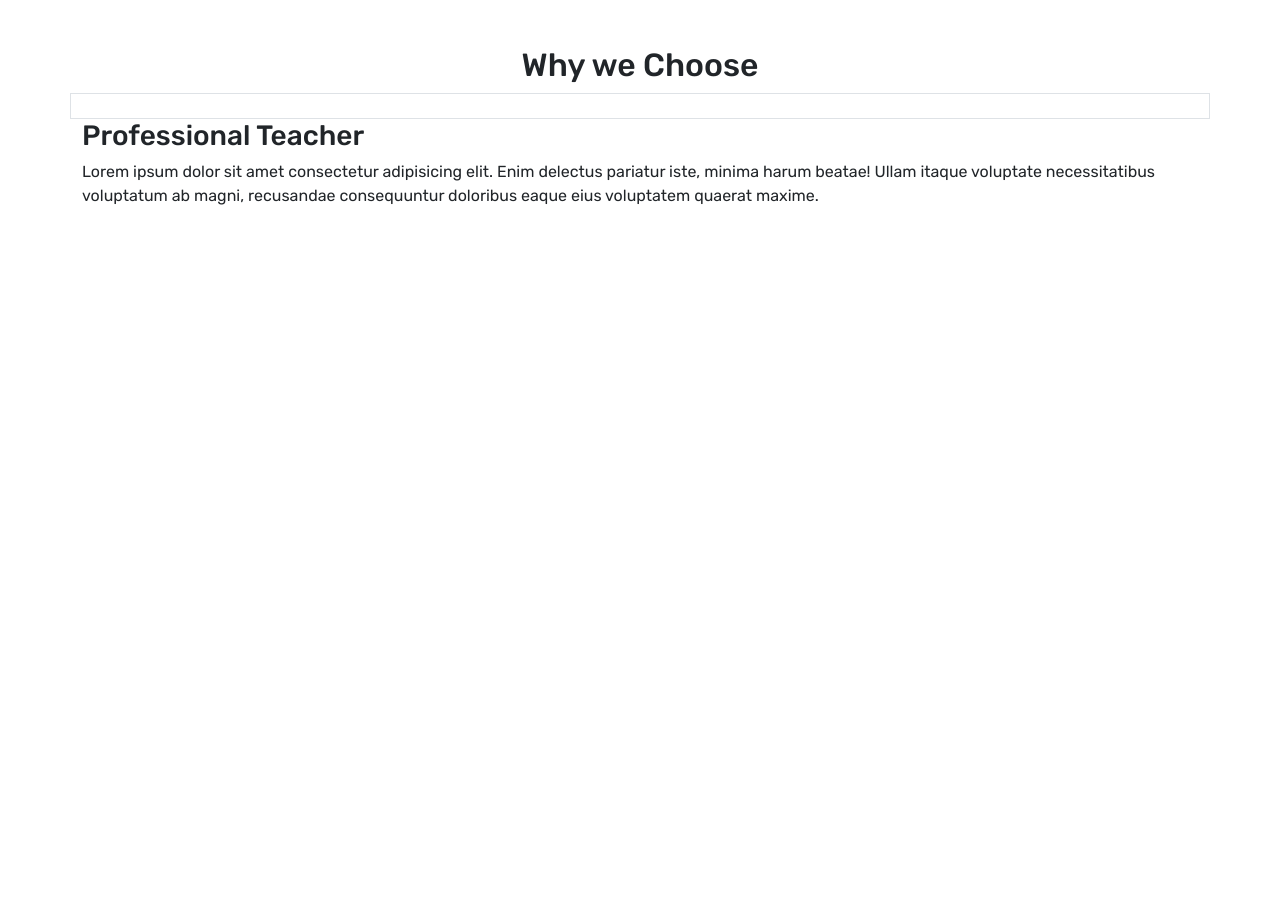
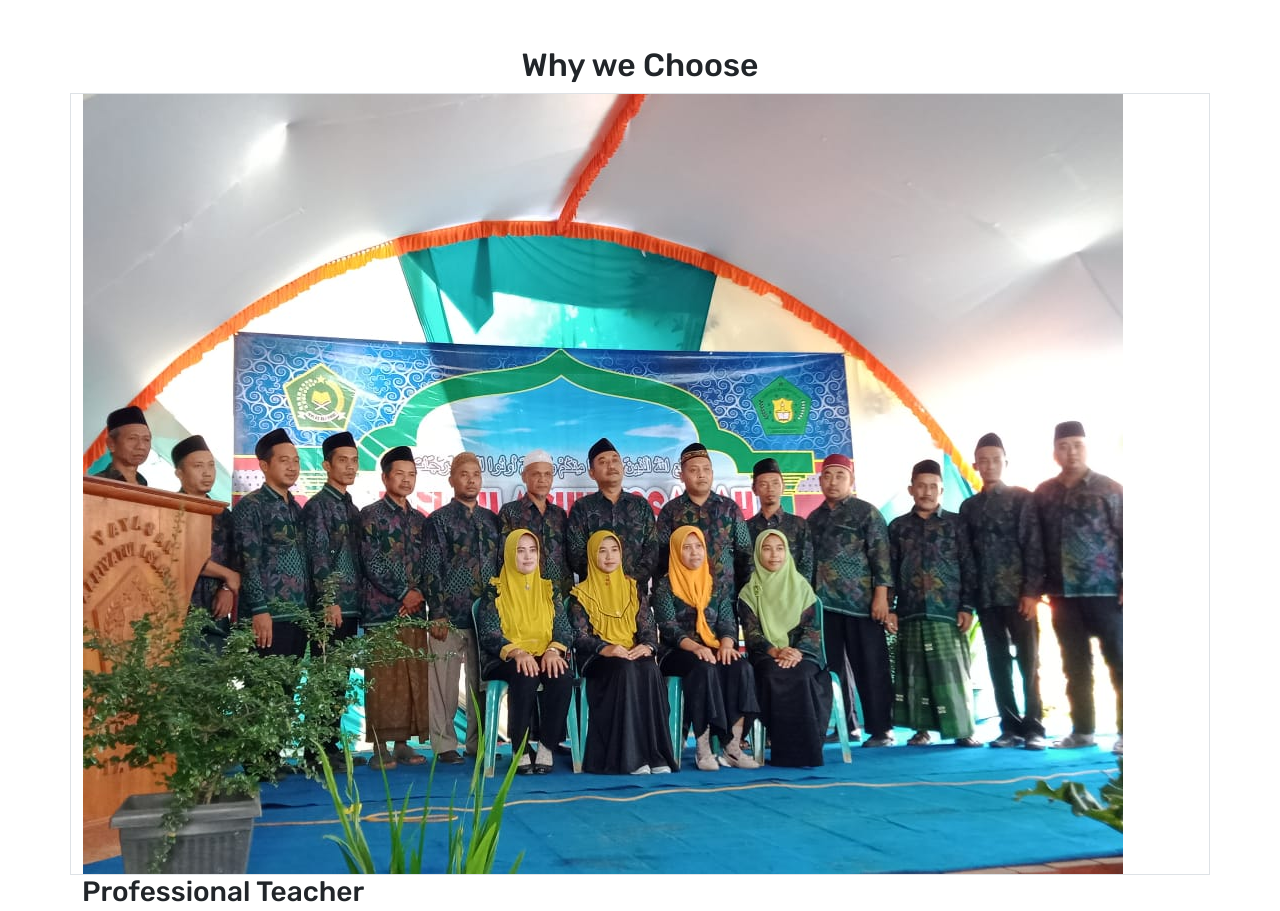
Before and after one commit to serliya/webschool, a plain HTML site: page index.html in a window 1280 px wide. Shown: the part 2223-3134 px from the top of the page. Before the commit the page ends 2495 px from the top, so only its background shows below. Drawn offline with nearby package versions, Linux system fonts and the light colour scheme.

Commit message:
FeedUpdateWebSchool

```diff
--- a/index.html
+++ b/index.html
@@ -242,7 +242,7 @@
             <div class="row">
                 <div class="col-md-4"></div>
                 <div class="choose-item border">
-                    <img src="./image/class1.jpg" class="img-fluid" alt="">
+                    <img src="./New folder/teacher.jpg" class="img-fluid" alt="">
                 </div>
                 <h3>Professional Teacher</h3>
                 <p>Lorem ipsum dolor sit amet consectetur adipisicing elit. Enim delectus pariatur iste, minima harum
```
Also changed, not shown: New folder/teacher.jpg (added).
